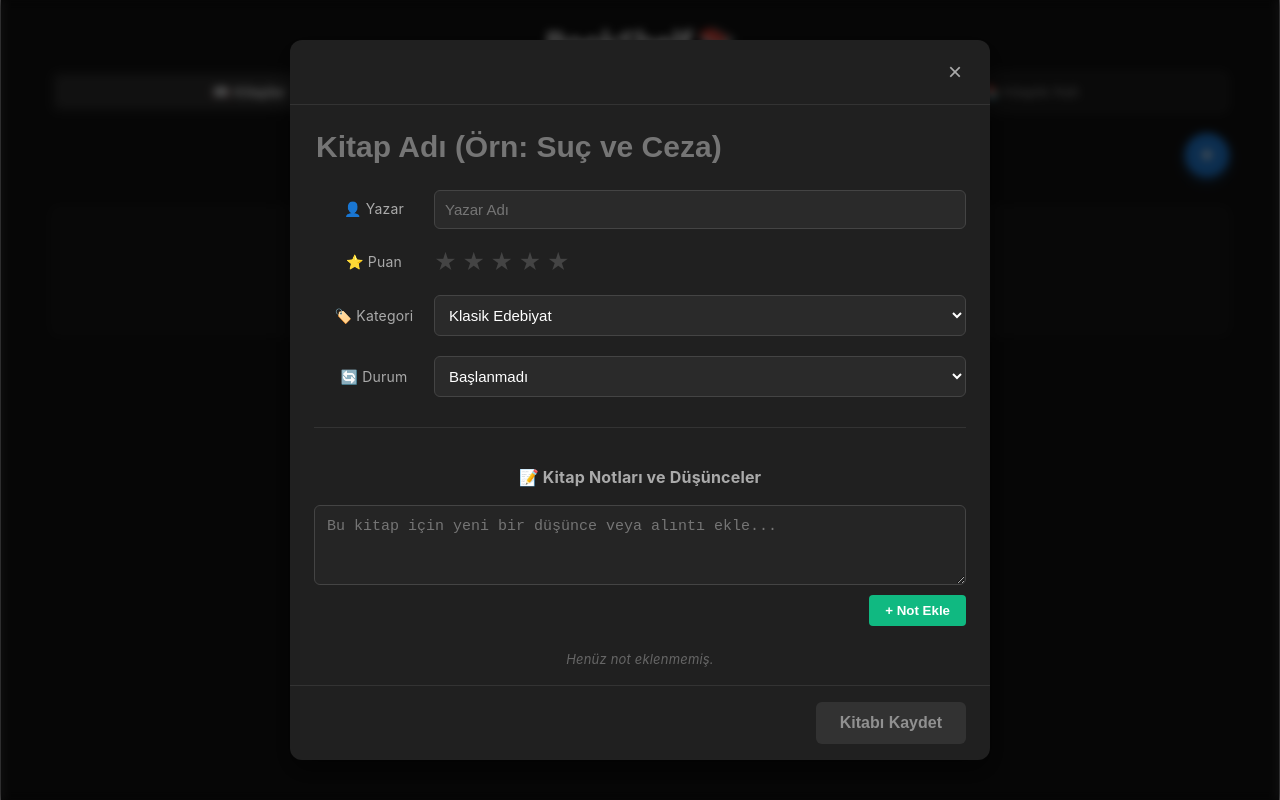
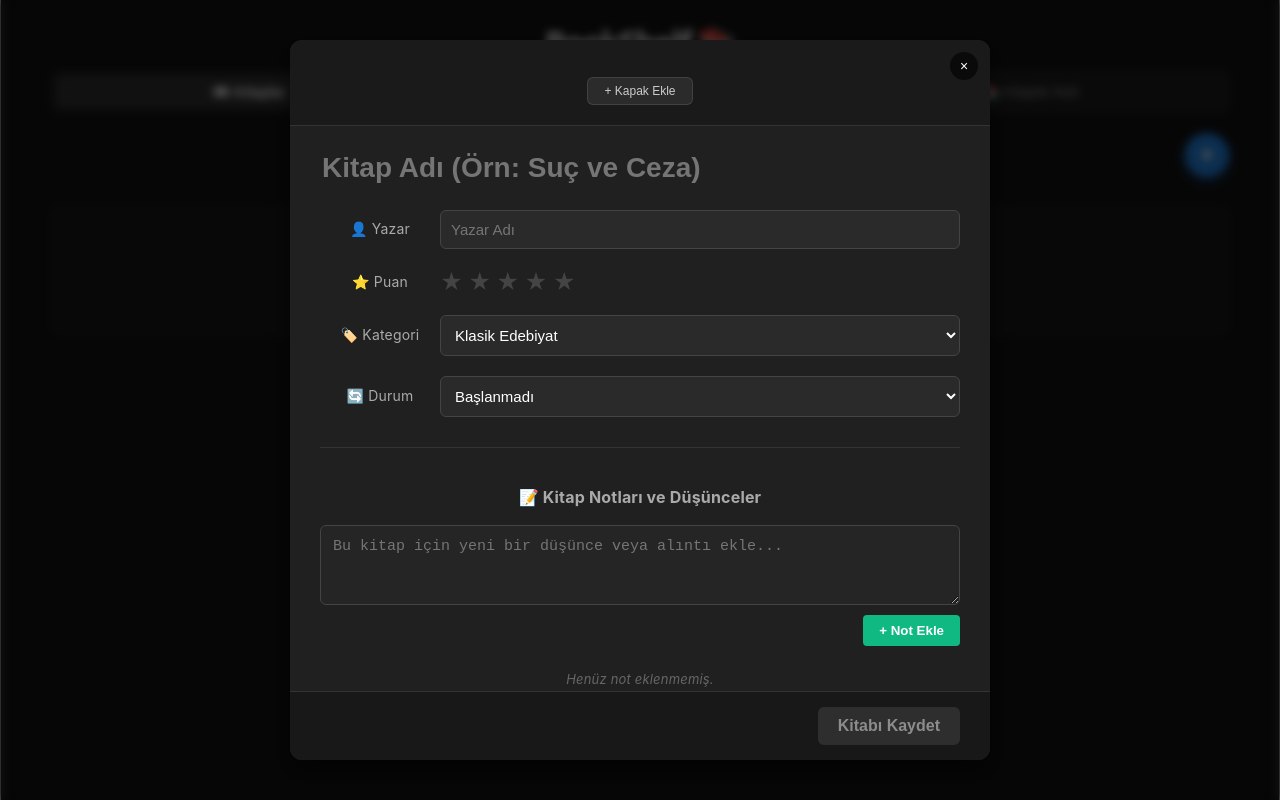
Before and after one commit to kagankurubas/bookshelf, a React (Vite) app: page / in a window 1280 px wide. Both pictures are taken after a click on the button "Yeni Kitap Ekle". Built offline with nearby package versions, Linux system fonts and the light colour scheme.

Commit message:
Kitap modali kapak ekleme, sürükleyerek konumlandırma ve UI iyileştirmeleri eklendi

```diff
--- a/src/App.jsx
+++ b/src/App.jsx
@@ -119,7 +119,7 @@ function App() {
       </div>
 
       {/* --- KİTAPLAR GÖRÜNÜMÜ --- */}
-      {activeView === 'cards' && (
+     {activeView === 'cards' && (
         <main className="book-list-container">
           {books.length === 0 ? (
             <div className="empty-state">
@@ -132,9 +132,42 @@ function App() {
                   key={book.id}
                   className="book-card"
                   onClick={() => openBookDetailModal(book)}
-                  style={{ cursor: 'pointer' }}
+                  style={{ cursor: 'pointer', position: 'relative', overflow: 'hidden' }}
                 >
-                  <div className="card-content">
+                  {/* Eğer kapak görseli varsa kartın en üstüne banner gibi yerleştirelim */}
+                  {book.coverImage ? (
+                    <div className="card-cover-banner">
+                    <img
+                      src={book.coverImage}
+                      alt={book.title}
+                      className="card-cover-image"
+                      style={{ objectPosition: `center ${book.coverPosition || 50}%` }}
+                    />
+                    <button
+                      className="card-cover-action-btn"
+                      onClick={(e) => {
+                        e.stopPropagation();
+                        openBookDetailModal(book);
+                      }}
+                    >
+                      Kapağı Düzenle
+                    </button>
+                  </div>
+                  ) : (
+                    <div className="card-cover-banner placeholder">
+                      <button
+                        className="card-cover-action-btn"
+                        onClick={(e) => {
+                          e.stopPropagation();
+                          openBookDetailModal(book);
+                        }}
+                      >
+                        + Kapak Ekle
+                      </button>
+                    </div>
+                  )}
+
+                  <div className="card-content" style={{ padding: '15px 20px 20px 20px' }}>
                     <h3 className="card-title">{book.title}</h3>
                     <p className="card-author">Yazar: {book.author}</p>
 
--- a/src/components/BookModal/BookModal.jsx
+++ b/src/components/BookModal/BookModal.jsx
@@ -9,6 +9,13 @@ function BookModal({ onClose, onSave, selectedBook }) {
   const [status, setStatus] = useState(selectedBook ? selectedBook.status : 'Başlanmadı');
   const [dateStarted, setDateStarted] = useState(selectedBook ? selectedBook.dateStarted : '');
   const [dateFinished, setDateFinished] = useState(selectedBook ? selectedBook.dateFinished : '');
+  const [coverImage, setCoverImage] = useState(selectedBook ? selectedBook.coverImage || '' : '');
+
+  const [isAddingCover, setIsAddingCover] = useState(false);
+  const [coverPosition, setCoverPosition] = useState(selectedBook ? selectedBook.coverPosition || 50 : 50);
+  const [isDragging, setIsDragging] = useState(false);
+  const [startY, setStartY] = useState(0);
+  const [startPos, setStartPos] = useState(50);
 
   // Notlar artık bir dizi (array) olacak: [{ id, text, date }]
   const [notesList, setNotesList] = useState(selectedBook ? selectedBook.notesList || [] : []);
@@ -27,9 +34,11 @@ function BookModal({ onClose, onSave, selectedBook }) {
         status !== selectedBook.status ||
         dateStarted !== (selectedBook.dateStarted || '') ||
         dateFinished !== (selectedBook.dateFinished || '') ||
+        coverImage !== (selectedBook.coverImage || '') ||
+        coverPosition !== (selectedBook.coverPosition || 50) ||
         JSON.stringify(notesList) !== JSON.stringify(selectedBook.notesList || [])
       )
-    : (title.trim() !== '' || author.trim() !== ''); // Yeni kitapta en azından başlık veya yazar yazıldıysa aktif olsun
+    : (title.trim() !== '' || author.trim() !== '' || coverImage.trim() !== '');
 
   const handleStatusChange = (newStatus) => {
     setStatus(newStatus);
@@ -41,6 +50,26 @@ function BookModal({ onClose, onSave, selectedBook }) {
       const today = new Date().toISOString().split('T')[0];
       setDateFinished(today);
     }
+  };
+
+  const handleMouseDown = (e) => {
+    setIsDragging(true);
+    setStartY(e.clientY);
+    setStartPos(coverPosition);
+  };
+
+  const handleMouseMove = (e) => {
+    if (!isDragging) return;
+    const deltaY = e.clientY - startY;
+    // Hassasiyeti artırarak hareketi daha yumuşak ve yavaş hale getirdik (0.15)
+    let newPos = startPos - (deltaY * 0.15);
+    if (newPos < 0) newPos = 0;
+    if (newPos > 100) newPos = 100;
+    setCoverPosition(Math.round(newPos));
+  };
+
+  const handleMouseUp = () => {
+    setIsDragging(false);
   };
 
   const handleSaveNoteItem = () => {
@@ -96,6 +125,8 @@ function BookModal({ onClose, onSave, selectedBook }) {
       status,
       dateStarted,
       dateFinished,
+      coverImage,
+      coverPosition,
       notesList,
       createdAt: selectedBook ? selectedBook.createdAt : new Date().toISOString(),
     };
@@ -109,19 +140,119 @@ function BookModal({ onClose, onSave, selectedBook }) {
 
   return (
     <div className="modal-overlay" onClick={onClose}>
-      <div className="modal-content" onClick={(e) => e.stopPropagation()}>
+      <div className="modal-content" onClick={(e) => e.stopPropagation()} style={{ padding: 0, overflow: 'hidden' }}>
 
-        <div className="modal-header">
-          <button className="close-modal-btn" onClick={onClose}>×</button>
+        <div
+          style={{
+            width: '100%',
+            height: coverImage || isAddingCover ? '240px' : '90px', // Yüksekliği büyüttük
+            background: '#1a1a1a',
+            position: 'relative',
+            overflow: 'hidden',
+            borderBottom: '1px solid #333',
+            transition: 'height 0.2s ease',
+            cursor: coverImage ? (isDragging ? 'grabbing' : 'grab') : 'default'
+          }}
+          onMouseMove={handleMouseMove}
+          onMouseUp={handleMouseUp}
+          onMouseLeave={handleMouseUp}
+        >
+
+          {/* 1. Kapatma Butonu (Sağ Üstte Bağımsız) */}
+          <button
+            className="close-modal-btn"
+            onClick={onClose}
+            style={{
+              position: 'absolute',
+              top: '12px',
+              right: '12px',
+              background: 'rgba(0,0,0,0.6)',
+              color: '#fff',
+              borderRadius: '50%',
+              width: '28px',
+              height: '28px',
+              border: 'none',
+              cursor: 'pointer',
+              display: 'flex',
+              alignItems: 'center',
+              justifyContent: 'center',
+              zIndex: 20,
+              fontSize: '14px',
+              lineHeight: 1,
+              padding: 0
+            }}
+          >
+            ×
+          </button>
+
+          {/* 2. Kapak İçeriği (Mouse ile Sürüklemeli) */}
+          {coverImage ? (
+            <div
+              style={{ width: '100%', height: '100%', position: 'relative', userSelect: 'none' }}
+              onMouseDown={handleMouseDown}
+            >
+              <img
+                src={coverImage}
+                alt="Kapak Önizleme"
+                draggable="false"
+                style={{ width: '100%', height: '100%', objectFit: 'cover', objectPosition: `center ${coverPosition}%`, pointerEvents: 'none' }}
+              />
+
+              {/* İpucu Yazısı */}
+              <div style={{ position: 'absolute', bottom: '10px', left: '15px', background: 'rgba(0,0,0,0.6)', padding: '3px 8px', borderRadius: '4px', pointerEvents: 'none', zIndex: 10 }}>
+                <span style={{ fontSize: '10px', color: '#aaa' }}>↕️ Resmi hareket ettirmek için basıp sürükle</span>
+              </div>
+
+              {/* Kaldır Butonu (Sol Üste Taşındı) */}
+              <button
+                type="button"
+                onClick={(e) => { e.stopPropagation(); setCoverImage(''); setCoverPosition(50); setIsAddingCover(false); }}
+                style={{ position: 'absolute', top: '12px', left: '12px', background: 'rgba(0,0,0,0.7)', color: '#f87171', border: '1px solid rgba(255,255,255,0.2)', padding: '4px 8px', fontSize: '11px', borderRadius: '4px', cursor: 'pointer', zIndex: 10 }}
+              >
+                Kaldır
+              </button>
+            </div>
+          ) : isAddingCover ? (
+            <div style={{ width: '100%', height: '100%', display: 'flex', alignItems: 'center', justifyContent: 'center', padding: '0 20px' }}>
+              <div style={{ display: 'flex', gap: '10px', width: '100%', maxWidth: '400px' }}>
+                <input
+                  type="url"
+                  placeholder="Kapak Görseli URL'si yapıştır (https://...)"
+                  autoFocus
+                  onChange={(e) => setCoverImage(e.target.value)}
+                  style={{ flex: 1, background: '#252525', border: '1px solid #444', color: '#fff', padding: '6px 12px', borderRadius: '6px', fontSize: '12px', outline: 'none' }}
+                />
+                <button
+                  type="button"
+                  onClick={() => setIsAddingCover(false)}
+                  style={{ background: '#444', color: '#fff', border: 'none', padding: '6px 12px', borderRadius: '6px', fontSize: '12px', cursor: 'pointer' }}
+                >
+                  İptal
+                </button>
+              </div>
+            </div>
+          ) : (
+            <div style={{ width: '100%', height: '100%', display: 'flex', alignItems: 'center', justifyContent: 'center', paddingTop: '18px' }}>
+              <button
+                type="button"
+                onClick={() => setIsAddingCover(true)}
+                style={{ background: 'rgba(255,255,255,0.08)', color: '#ccc', border: '1px solid rgba(255,255,255,0.1)', padding: '6px 16px', fontSize: '12px', fontWeight: '500', borderRadius: '6px', cursor: 'pointer', transition: 'all 0.2s' }}
+                onMouseEnter={(e) => { e.target.style.background = 'rgba(255,255,255,0.15)'; e.target.style.color = '#fff'; }}
+                onMouseLeave={(e) => { e.target.style.background = 'rgba(255,255,255,0.08)'; e.target.style.color = '#ccc'; }}
+              >
+                + Kapak Ekle
+              </button>
+            </div>
+          )}
         </div>
 
-        <div className="modal-body">
+        <div className="modal-body" style={{ padding: '25px 30px' }}>
           <input
             type="text"
             placeholder="Kitap Adı (Örn: Suç ve Ceza)"
             value={title}
             onChange={(e) => setTitle(e.target.value)}
-            style={{ fontSize: '30px', fontWeight: 'bold', marginBottom: '25px', width: '100%', background: 'transparent', border: 'none', color: 'white' }}
+            style={{ fontSize: '28px', fontWeight: 'bold', marginBottom: '25px', width: '100%', background: 'transparent', border: 'none', color: 'white', outline: 'none' }}
           />
 
           <div className="form-group">
@@ -221,14 +352,14 @@ function BookModal({ onClose, onSave, selectedBook }) {
                             style={{ background: 'transparent', border: 'none', color: '#60a5fa', fontSize: '14px', cursor: 'pointer', padding: '2px' }}
                           >
                             ✏️
-                        </button>
+                          </button>
                         <button
                             onClick={() => handleDeleteNote(note.id)}
                             title="Sil"
                             style={{ background: 'transparent', border: 'none', color: '#f87171', fontSize: '14px', cursor: 'pointer', padding: '2px' }}
                           >
                             🗑️
-                        </button>
+                          </button>
                       </div>
                     </div>
 
@@ -245,7 +376,7 @@ function BookModal({ onClose, onSave, selectedBook }) {
         </div>
 
         {/* Modal Alt Kısım: Dinamik Kaydet Butonu */}
-        <div className="modal-footer">
+        <div className="modal-footer" style={{ padding: '15px 30px', background: '#181818', borderTop: '1px solid #333', display: 'flex', justifyContent: 'flex-end' }}>
           <button
             className="save-book-btn"
             onClick={handleSave}
@@ -253,7 +384,12 @@ function BookModal({ onClose, onSave, selectedBook }) {
             style={{
               opacity: isModified ? 1 : 0.5,
               cursor: isModified ? 'pointer' : 'not-allowed',
-              backgroundColor: isModified ? '#2383e2' : '#444'
+              backgroundColor: isModified ? '#2383e2' : '#444',
+              color: 'white',
+              border: 'none',
+              padding: '10px 20px',
+              borderRadius: '6px',
+              fontWeight: 'bold'
             }}
           >
             {selectedBook ? 'Değişiklikleri Kaydet' : 'Kitabı Kaydet'}
```
Also changed, not shown: src/App.css (+117 -10 lines).
